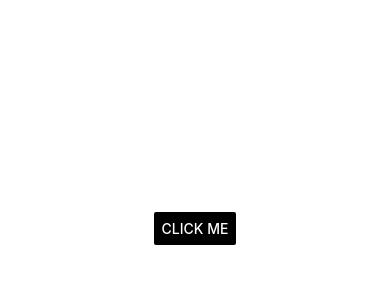
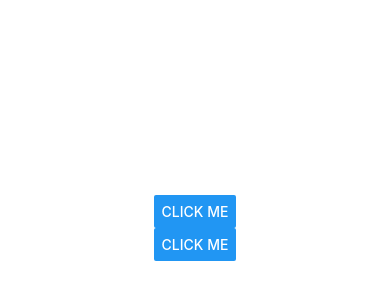
Before and after one commit to edwinjmenendez/DoneDeal, a React Native app: screen / in a window 390 px wide. Shown: the part 194-494 px from the top of the page. Built offline with nearby package versions, Linux system fonts and the light colour scheme.

Commit message:
alerts notes

```diff
--- a/App.js
+++ b/App.js
@@ -1,17 +1,28 @@
 import { StatusBar } from 'expo-status-bar';
 import React from 'react';
-import { StyleSheet, Text, SafeAreaView, Button } from 'react-native';
+import { StyleSheet, Text, SafeAreaView, Button, Alert } from 'react-native';
 
 export default function App() {
-// TOUCHABLES; look at different imports
+// alerts
 
   return (
     <SafeAreaView style={styles.container}>
-      {/* look at button attributes for further info */}
+      {/* alert('text') works the same way as browser aler but natively
+          but to customize alert, import Alert as seen below
+          can also add functionality to alert buttons of alerts
+          alert prompt takes title, message callback
+          ** NOTE: ALERTS ONLY WORK ON IOS as far as i know
+      */}
       <Button
         title='Click Me'
-        onPress={() => console.log('pressed')}
-        color='black'
+        onPress={() => Alert.alert('My title', 'my message', [
+          { text: 'Yes', onPress: () => console.log('yee')},
+          { text: 'Yes', onPress: () => console.log('yup') },
+        ])}
+      />
+      <Button
+        title='Click Me'
+        onPress={() => Alert.prompt('My title', 'my message', text => console.log(text))}
       />
     </SafeAreaView>
   );
```
